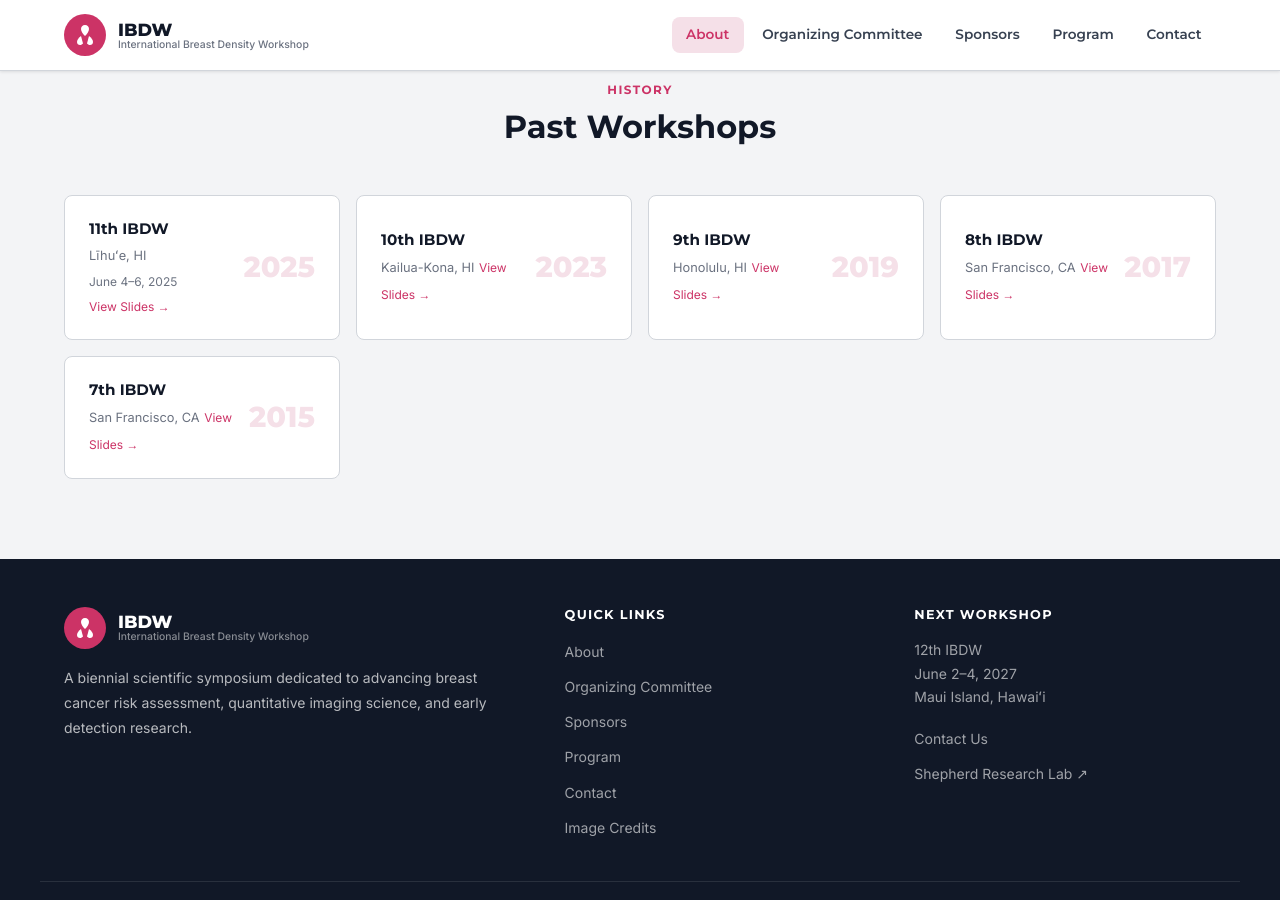
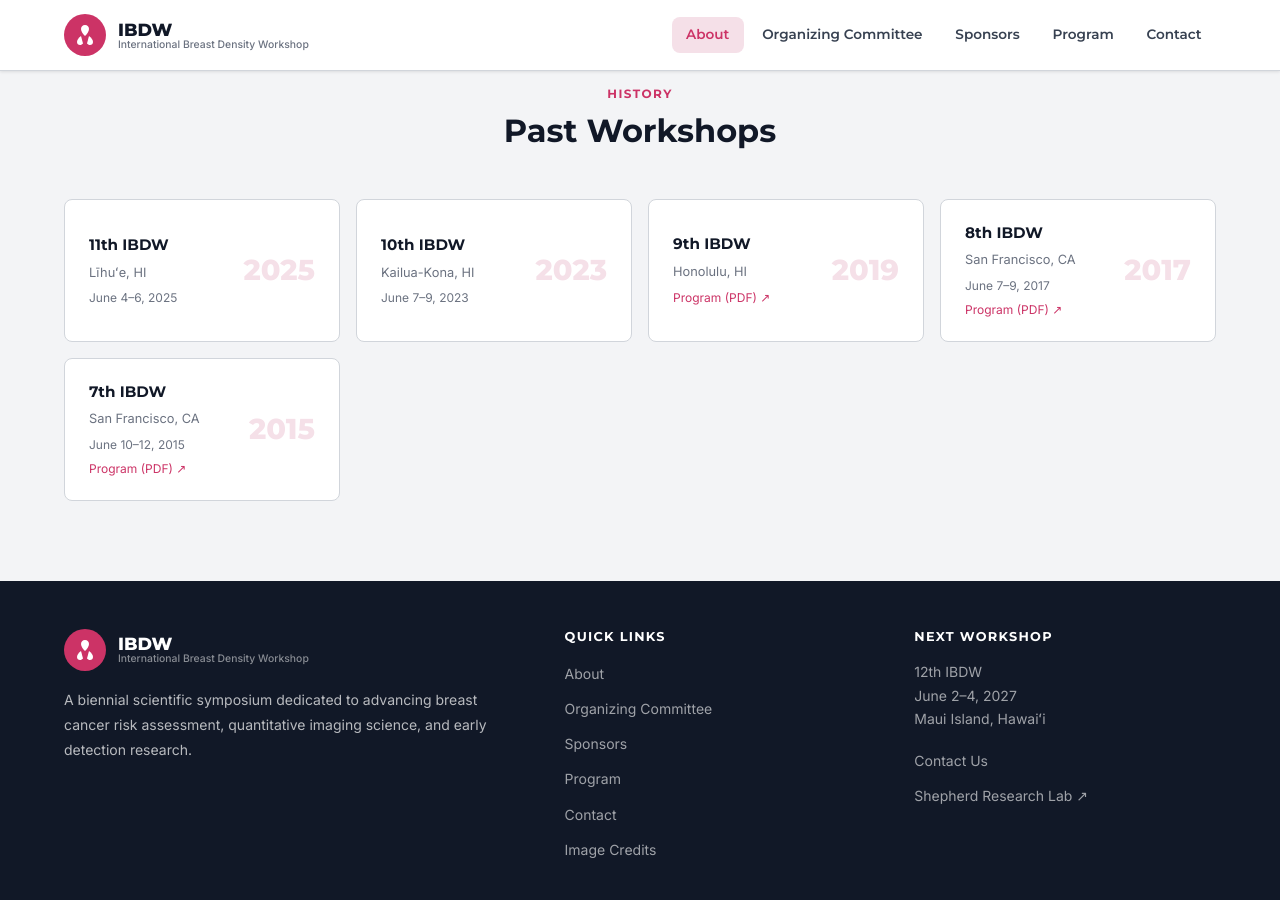
Before and after one commit to jshepherd46/breastdensityworkshop, a Jekyll site: the page built from about/index.html, in a window 1280 px wide and 900 px high, scrolled down 3003 px. Built offline with Jekyll 4.4.1, drawn with Linux system fonts in a browser that asks for light colours.

Commit message:
feat(content): pull 2015/17/19 program PDFs + 2019/23 photos from legacy WP
Phase 2A of the IBDW migration list. Three coupled changes:

1. Past workshop programs (PDFs)

   Pulled the publicly-available program PDFs from the legacy
   breastdensityworkshop.org WP install into this repo:
     assets/programs/Program-IBDW-2019.pdf  (~23 MB; Honolulu)
     assets/programs/Program-IBDW-2017.pdf  (~1.3 MB; San Francisco)
     assets/programs/Syllabus-IBDW-2015.pdf (~555 KB; San Francisco)

   _data/workshops.yml gets a new optional `program_url` field
   (alongside the existing `slides_url`), populated for the three
   workshops above. Schema documented in the file header.

   Templates updated to render both a "Program (PDF)" button (when
   program_url is set) and a "Slides" button (when slides_url is
   set), with "Materials forthcoming" as the fallback when neither
   is present. Both /program/ and /about/ past-workshops blocks
   updated for consistency.

   Workshops where this surfaces buttons today: 7th, 8th, 9th.
   Workshops still showing "Materials forthcoming": 10th (no PDF
   was on WP), 11th (slides login-protected, awaiting Drive move).

2. Past-workshop photo collage on /about/

   Replaces the single Big Island workshop-photo.jpg that used to
   sit between the "What is IBDW" and "Mission" sections with an
   8-photo collage band — 4 from the 9th IBDW (Honolulu, 2019) and
   4 from the 10th IBDW (Kona, 2023). Photos hosted at:
     assets/images/workshops/2019/  (6 photos pulled, 4 used)
     assets/images/workshops/2023/  (6 photos pulled, 4 used)

   Layout: responsive auto-fit grid (4 columns on desktop, 2 on
   tablet, 1 on mobile), 1:1 aspect ratio with object-fit: cover,
   thin (4px) gaps for visual separation. Each image has alt text
   identifying the workshop and what's depicted.

   The original workshop-photo.jpg is left in the repo unreferenced
   in case anyone wants to revert; nothing else points at it.

3. Caveats noted in YAML header

   Per John's research-group feedback, the 11th (Kauai, 2025) is
   the workshop they most want featured. Public WP site has NO 2025
   photos — they likely live elsewhere. When John provides them,
   they get added at assets/images/workshops/2025/ and slotted into
   the collage. Same story for the 2025 slides Drive folder.

Co-Authored-By: Claude Opus 4.7 (1M context) <noreply@anthropic.com>

```diff
--- a/_data/workshops.yml
+++ b/_data/workshops.yml
@@ -1,27 +1,52 @@
-# Past workshops — add new entry at the top after each event
+# Past workshops — add new entry at the top after each event.
+#
+# Per entry:
+#   number          required  Ordinal ("11th", "10th", ...)
+#   year            required  Numeric year
+#   location        required  Display location
+#   venue           optional  Specific venue / hotel
+#   dates           optional  e.g. "June 4–6, 2025"
+#   program_url     optional  Path to the workshop's program PDF in this repo
+#                             (under /assets/programs/) or to a public URL.
+#                             Renders as a "Program (PDF)" button.
+#   slides_url      optional  Link to the slide deck collection. Often points
+#                             at a Drive/Dropbox folder with restricted
+#                             access; renders as a "Slides" button.
+#                             When neither program_url nor slides_url is
+#                             set, the page shows "Materials forthcoming"
+#                             rather than an empty card.
+
 - number: "11th"
   year: 2025
   location: "Līhuʻe, HI"
   venue: "The Royal Sonesta Kauaʻi Resort Lihue"
   dates: "June 4–6, 2025"
-  slides_url: ""  # Add Google Drive / protected link here
+  # slides_url: ""  # Pending — slides on the legacy WP site are login-protected;
+                    # plan is to move them to a Drive folder with restricted access
+                    # (see README → Phase 2 IBDW migration notes).
 
 - number: "10th"
   year: 2023
   location: "Kailua-Kona, HI"
-  slides_url: ""
+  venue: "King Kamehameha's Kona Beach Hotel"
+  dates: "June 7–9, 2023"
+  # No public program PDF found on the legacy WP site; only the photo gallery.
 
 - number: "9th"
   year: 2019
   location: "Honolulu, HI"
-  slides_url: ""
+  program_url: "/assets/programs/Program-IBDW-2019.pdf"
 
 - number: "8th"
   year: 2017
   location: "San Francisco, CA"
-  slides_url: ""
+  venue: "Hotel Kabuki"
+  dates: "June 7–9, 2017"
+  program_url: "/assets/programs/Program-IBDW-2017.pdf"
 
 - number: "7th"
   year: 2015
   location: "San Francisco, CA"
-  slides_url: ""
+  venue: "Hotel Kabuki"
+  dates: "June 10–12, 2015"
+  program_url: "/assets/programs/Syllabus-IBDW-2015.pdf"
--- a/about/index.html
+++ b/about/index.html
@@ -24,9 +24,19 @@ description: "Learn about the International Breast Density & Cancer Risk Assessm
   </div>
 </section>
 
-<!-- PHOTO -->
-<div style="max-height: 420px; overflow: hidden;">
-  <img src="{{ site.baseurl }}/assets/images/workshop-photo.jpg" alt="IBDW participants" style="width: 100%; object-fit: cover; max-height: 420px;">
+<!-- COLLAGE: a visual band of photos from recent IBDW gatherings, replacing
+     the single workshop-photo.jpg that used to live here. Photos pulled from
+     the legacy WP gallery for 2019 (Honolulu/Oahu) and 2023 (Kona/Big Island).
+     Add a /2025/ row when Kauai photos are available. -->
+<div aria-hidden="false" style="display: grid; grid-template-columns: repeat(auto-fit, minmax(200px, 1fr)); gap: 4px; max-width: 1600px; margin: 0 auto;">
+  <img src="{{ site.baseurl }}/assets/images/workshops/2019/DSC03840.jpg" alt="9th IBDW (Honolulu, 2019) — group gathering" style="width: 100%; aspect-ratio: 1/1; object-fit: cover; display: block;">
+  <img src="{{ site.baseurl }}/assets/images/workshops/2019/DSC04546.jpg" alt="9th IBDW (Honolulu, 2019) — workshop session" style="width: 100%; aspect-ratio: 1/1; object-fit: cover; display: block;">
+  <img src="{{ site.baseurl }}/assets/images/workshops/2019/DSC05092-scaled-1.jpg" alt="9th IBDW (Honolulu, 2019) — networking" style="width: 100%; aspect-ratio: 1/1; object-fit: cover; display: block;">
+  <img src="{{ site.baseurl }}/assets/images/workshops/2019/DSC05524-scaled-1.jpg" alt="9th IBDW (Honolulu, 2019) — Hawaiʻi venue" style="width: 100%; aspect-ratio: 1/1; object-fit: cover; display: block;">
+  <img src="{{ site.baseurl }}/assets/images/workshops/2023/20230607_152943-scaled.jpg" alt="10th IBDW (Kona, 2023) — opening day" style="width: 100%; aspect-ratio: 1/1; object-fit: cover; display: block;">
+  <img src="{{ site.baseurl }}/assets/images/workshops/2023/DSC06595-scaled.jpg" alt="10th IBDW (Kona, 2023) — workshop session" style="width: 100%; aspect-ratio: 1/1; object-fit: cover; display: block;">
+  <img src="{{ site.baseurl }}/assets/images/workshops/2023/DSC06801-scaled.jpg" alt="10th IBDW (Kona, 2023) — networking" style="width: 100%; aspect-ratio: 1/1; object-fit: cover; display: block;">
+  <img src="{{ site.baseurl }}/assets/images/workshops/2023/IMG_2305-scaled.jpeg" alt="10th IBDW (Kona, 2023) — Big Island setting" style="width: 100%; aspect-ratio: 1/1; object-fit: cover; display: block;">
 </div>
 
 <!-- MISSION -->
@@ -75,7 +85,8 @@ description: "Learn about the International Breast Density & Cancer Risk Assessm
           <strong>{{ workshop.number }} IBDW</strong>
           <span>{{ workshop.location }}</span>
           {% if workshop.dates %}<span style="font-size: 0.75rem; display: block; margin-top: 0.2rem;">{{ workshop.dates }}</span>{% endif %}
-          {% if workshop.slides_url %}<a href="{{ workshop.slides_url }}" style="font-size: 0.75rem; color: var(--pink);" target="_blank">View Slides →</a>{% endif %}
+          {% if workshop.program_url %}<a href="{{ site.baseurl }}{{ workshop.program_url }}" style="font-size: 0.75rem; color: var(--pink); display: block; margin-top: 0.25rem;" target="_blank" rel="noopener">Program (PDF) ↗</a>{% endif %}
+          {% if workshop.slides_url %}<a href="{{ workshop.slides_url }}" style="font-size: 0.75rem; color: var(--pink); display: block;" target="_blank" rel="noopener">Slides ↗</a>{% endif %}
         </div>
         <div class="workshop-card__year">{{ workshop.year }}</div>
       </div>
```
Also changed, not shown: program/index.html (+9 -3 lines), assets/images/workshops/2019/DSC03840.jpg (added), assets/images/workshops/2019/DSC04546.jpg (added), assets/images/workshops/2019/DSC04785-scaled-1.jpg (added), assets/images/workshops/2019/DSC05092-scaled-1.jpg (added), assets/images/workshops/2019/DSC05524-scaled-1.jpg (added), assets/images/workshops/2019/DSC06119-scaled-1.jpg (added), assets/images/workshops/2023/20230607_152943-scaled.jpg (added), assets/images/workshops/2023/DSC06395-scaled.jpg (added), assets/images/workshops/2023/DSC06595-scaled.jpg (added), assets/images/workshops/2023/DSC06801-scaled.jpg (added), assets/images/workshops/2023/DSC06976-scaled.jpg (added), assets/images/workshops/2023/IMG_2305-scaled.jpeg (added), 3 other files.
